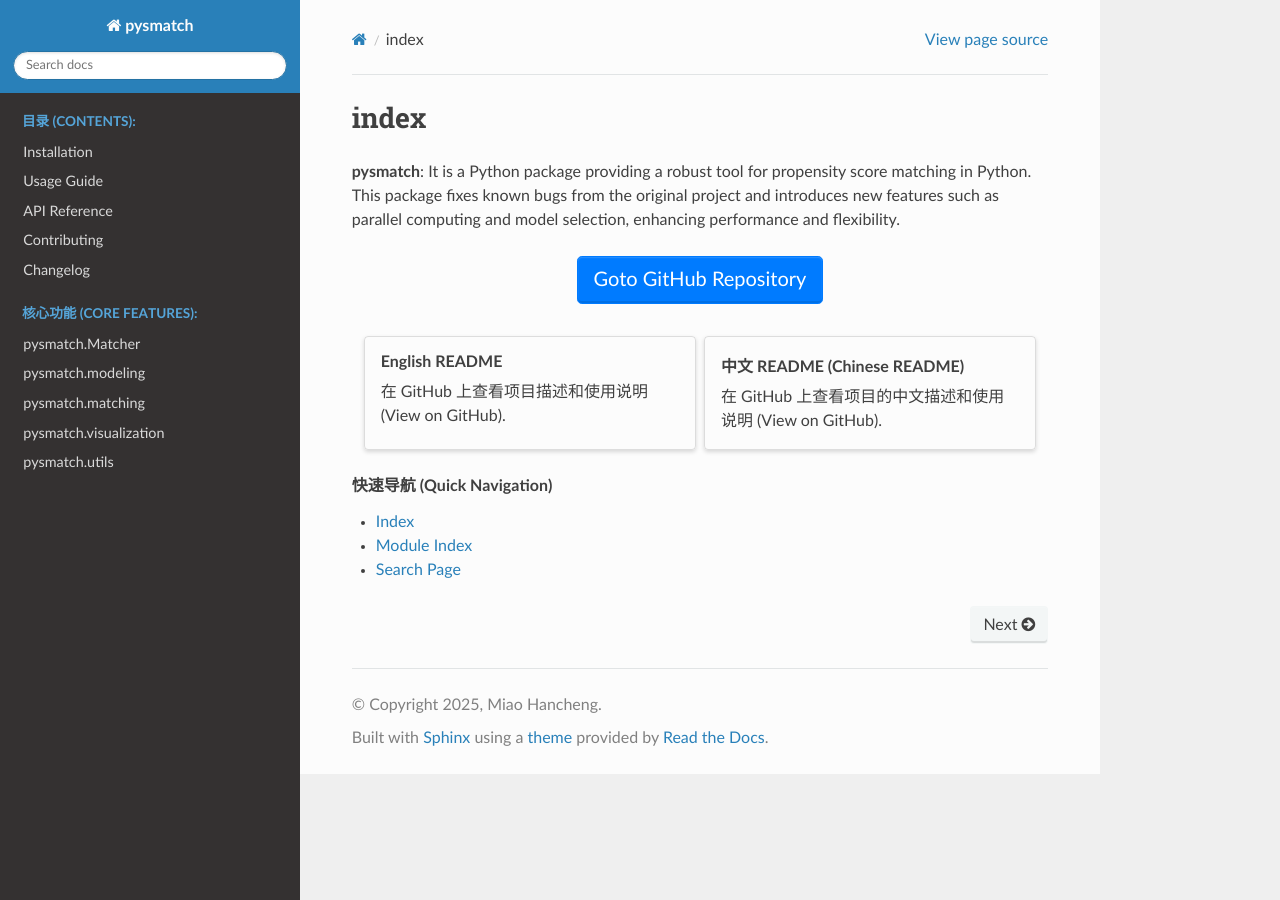
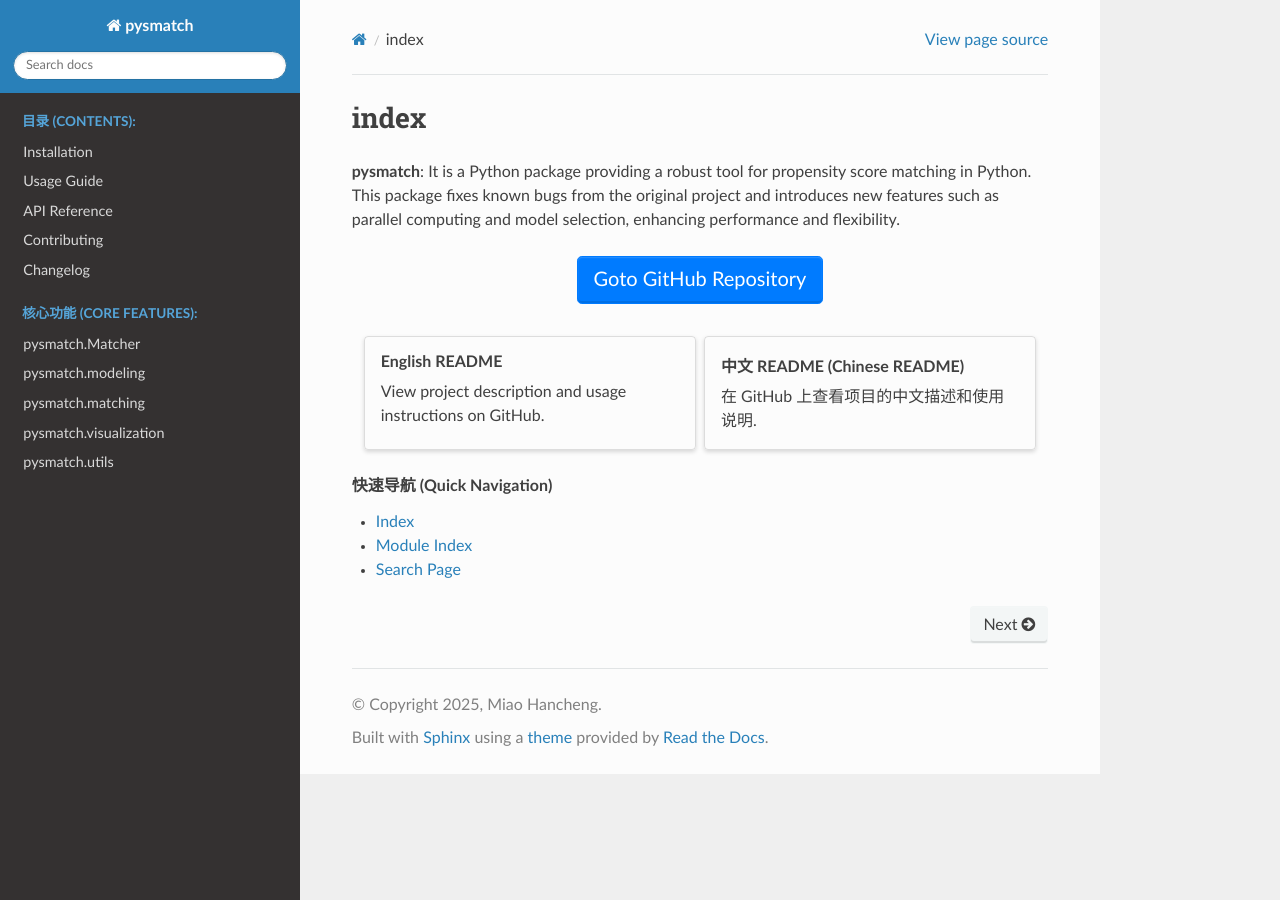
Before and after one commit to miaohancheng/pysmatch, a Sphinx documentation site: the page built from docs/source/index.rst, in a window 1280 px wide. Built offline with Sphinx 7.4.7 and the Read the Docs theme 3.1.0, drawn with Linux system fonts in a browser that asks for light colours; pages that are not in the unit, such as notebooks, are missing from menus.

Commit message:
Update index.rst

```diff
--- a/docs/source/index.rst
+++ b/docs/source/index.rst
@@ -17,12 +17,12 @@ index
    .. grid-item-card:: English README
       :link: https://github.com/miaohancheng/pysmatch/blob/main/README.md
 
-      在 GitHub 上查看项目描述和使用说明 (View on GitHub).
+      View project description and usage instructions on GitHub.
 
    .. grid-item-card:: 中文 README (Chinese README)
       :link: https://github.com/miaohancheng/pysmatch/blob/main/README_CHINESE.md
 
-      在 GitHub 上查看项目的中文描述和使用说明 (View on GitHub).
+      在 GitHub 上查看项目的中文描述和使用说明.
 
 .. toctree::
    :maxdepth: 2
```
